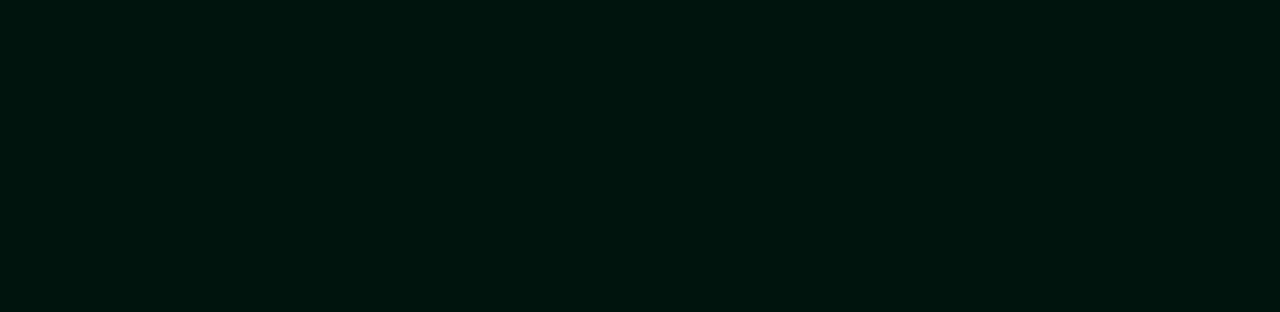
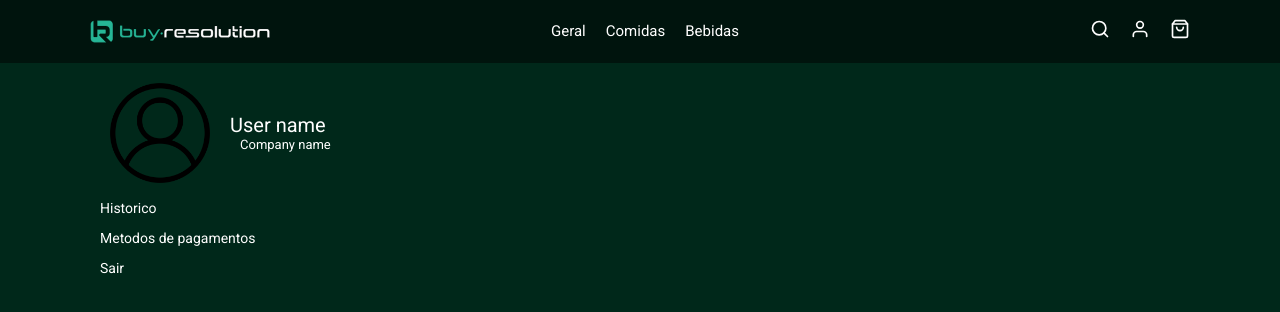
Before and after one commit to Gustavoph/BuyResolutionFront, a React (Vite) app: page /profile in a window 1280 px wide. Before the commit this address had no page. Shown: the top 312 px of the page. Built offline with nearby package versions, Linux system fonts and the light colour scheme.

Commit message:
:sparkles: Adding profile page

```diff
--- a/src/components/Header/index.tsx
+++ b/src/components/Header/index.tsx
@@ -44,10 +44,14 @@
             <FiSearch />
           </Icon>
           <Icon>
-            <FiUser />
+            <Link to={'/profile'}>
+              <FiUser />
+            </Link>
           </Icon>
           <Icon>
-            <FiShoppingBag />
+            <Link to={'/market'}>
+              <FiShoppingBag />
+            </Link>
           </Icon>
         </Icons>
         <MenuContainer>
--- a/src/components/Header/styles.ts
+++ b/src/components/Header/styles.ts
@@ -66,7 +66,7 @@
   justify-content: flex-end;
   width: 18rem;
   font-size: 2rem;
-  color: white;
+  color: #fff;
   @media (max-width: 50rem) {
     display: none;
   }
@@ -75,8 +75,12 @@
 export const Icon = styled.div`
   padding: 1rem;
   cursor: pointer;
-  :hover {
-    color: gray;
+  a {
+    text-decoration: none;
+    color: #fff;
+    :hover {
+      color: gray;
+    }
   }
 `
 
--- a/src/routes/index.tsx
+++ b/src/routes/index.tsx
@@ -3,6 +3,7 @@
 import { Login } from '../views/Login'
 import { Market } from '../views/Market'
 import { SignUp } from '../views/SignUp'
+import { Profile } from '../views/Profile'
 import { Container } from './styles'
 
 export function AppRoutes() {
@@ -20,6 +21,7 @@
           element={<Market food={false} drink={true} />}
         />
         <Route path="/market" element={<Market food={false} drink={true} />} />
+        <Route path="/profile" element={<Profile />} />
       </Routes>
     </Container>
   )
--- a/src/routes/styles.ts
+++ b/src/routes/styles.ts
@@ -2,8 +2,6 @@
 
 export const Container = styled.div`
   display: flex;
-  align-items: center;
-  justify-content: center;
   width: 100%;
   min-height: 100vh;
   background-color: ${({ theme }) => theme.colors.primary};
--- a/src/views/Market/styles.ts
+++ b/src/views/Market/styles.ts
@@ -5,7 +5,7 @@
   display: flex;
   flex-direction: column;
   background-color: ${({ theme }) => theme.colors.secondary};
-  `
+`
 
 export const Content = styled.div`
   display: flex;
--- /dev/null
+++ b/src/views/Profile/index.tsx
@@ -0,0 +1,39 @@
+import {
+  Container,
+  Content,
+  ProfileImage,
+  UserProfile,
+  Informations,
+  Identifier,
+  Information,
+  NameContainer,
+  Name,
+  Company,
+} from './styles'
+
+import { Header } from '../../components/Header'
+import profileIcon from '../../assets/profileIcon.png'
+
+export function Profile() {
+  return (
+    <Container>
+      <Header />
+      <Content>
+        <UserProfile>
+          <Identifier>
+            <ProfileImage src={profileIcon} />
+            <NameContainer>
+              <Name>User name</Name>
+              <Company>Company name</Company>
+            </NameContainer>
+          </Identifier>
+          <Informations>
+            <Information>Historico</Information>
+            <Information>Metodos de pagamentos</Information>
+            <Information>Sair</Information>
+          </Informations>
+        </UserProfile>
+      </Content>
+    </Container>
+  )
+}
--- /dev/null
+++ b/src/views/Profile/styles.tsx
@@ -0,0 +1,73 @@
+import styled from 'styled-components'
+
+export const Container = styled.div`
+  width: 100%;
+  display: flex;
+  flex-direction: column;
+  background-color: ${({ theme }) => theme.colors.secondary};
+`
+
+export const Content = styled.div`
+  display: flex;
+  flex-direction: column;
+  align-items: flex-start;
+  margin: 0 auto;
+  max-width: 112rem;
+  width: 100%;
+  height: 100%;
+`
+export const UserProfile = styled.div`
+  display: flex;
+  flex-direction: column;
+  padding-top: 2rem;
+  height: 100%;
+  width: 30rem;
+  border-bottom: 0.1rem solid gray;
+  padding-left: 1rem;
+`
+
+export const Identifier = styled.div`
+  align-self: flex-start;
+  display: flex;
+  align-items: center;
+  padding-left: 2rem;
+`
+
+export const ProfileImage = styled.img`
+  width: 10rem;
+  height: 10rem;
+`
+
+export const NameContainer = styled.div`
+  display: flex;
+  flex-direction: column;
+  padding-left: 2rem;
+`
+export const Name = styled.span`
+  font-size: 2rem;
+  color: #fff;
+`
+export const Company = styled.span`
+  font-size: 1.3rem;
+  color: #fff;
+  padding-left: 1rem;
+`
+
+export const Informations = styled.ul`
+  padding: 0;
+  width: 100%;
+`
+
+export const Information = styled.li`
+  display: flex;
+  width: 100%;
+  height: 3rem;
+  color: white;
+  font-size: 1.4rem;
+  padding-left: 1rem;
+  align-items: center;
+  cursor: pointer;
+  :hover {
+    background-color: #181818;
+  }
+`
```
Also changed, not shown: src/assets/profileIcon.png (added).
